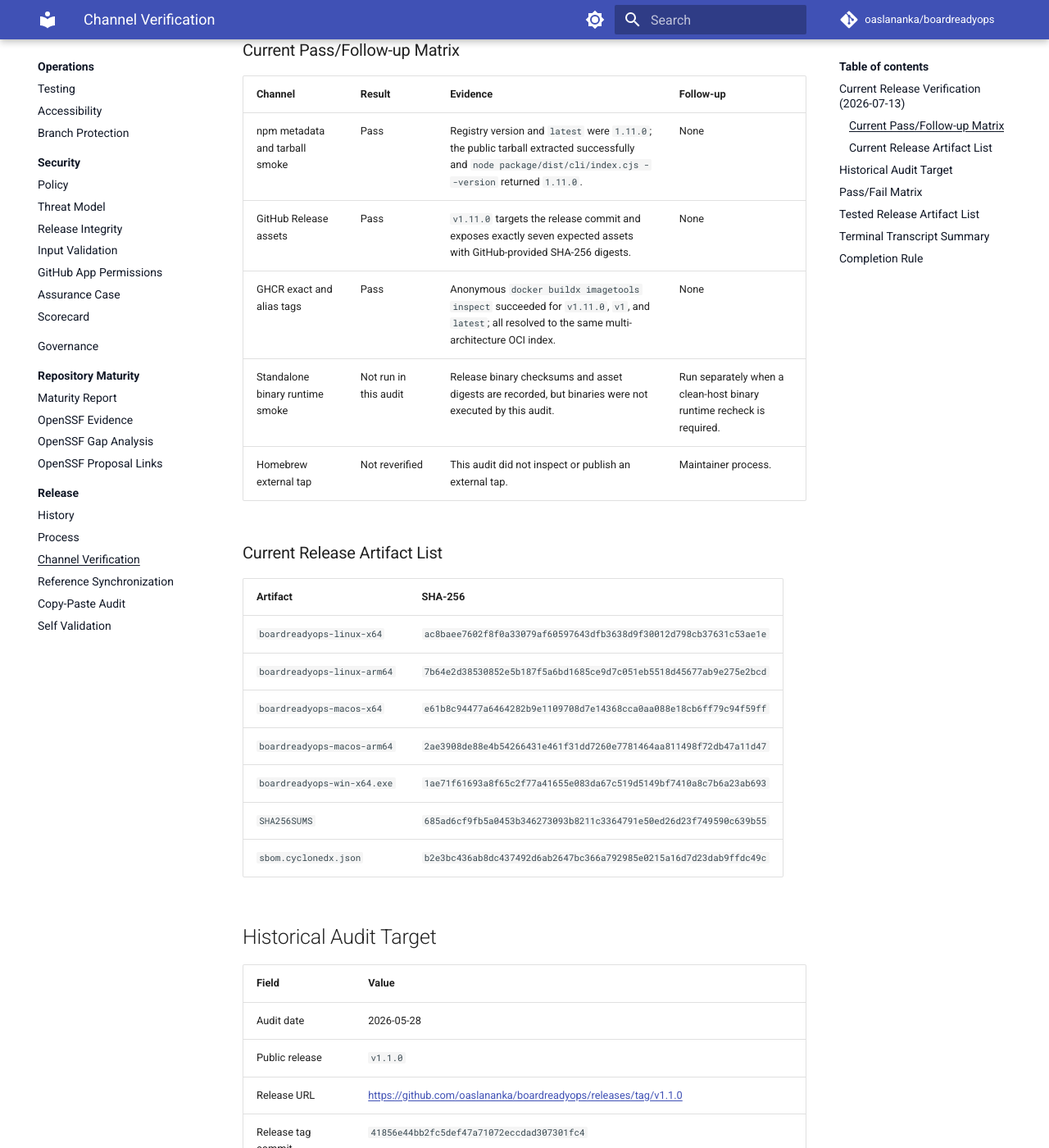
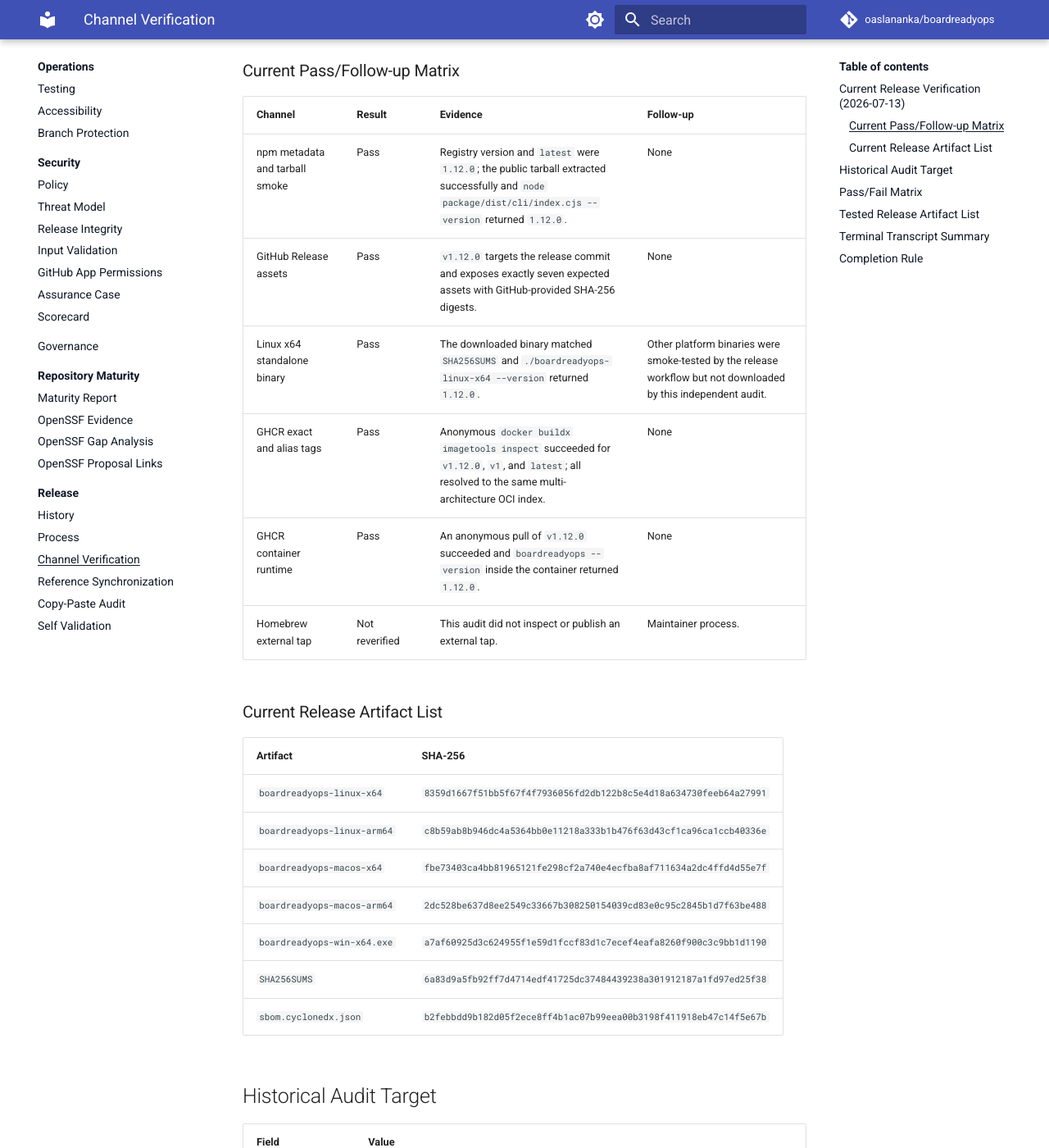
Before and after one commit to renovate-bot/oaslananka-_-boardreadyops, an MkDocs documentation site: the page built from docs/release/channel-verification.md, in a window 1280 px wide and 1400 px high, scrolled down 1410 px. Shown: the whole window at 82% size. Built offline with MkDocs 1.6.1 and Material for MkDocs 9.7.7, drawn with Linux system fonts in a browser that asks for light colours; comment, search, counter and statistics services are not loaded; the version menu is left out; some of the changed text lies outside the part shown.

Commit message:
docs(release): record 1.12.0 channel verification (#176)

```diff
--- a/docs/release/channel-verification.md
+++ b/docs/release/channel-verification.md
@@ -5,52 +5,54 @@
 release process so every unsupported public channel has a concrete follow-up
 issue before completion is claimed.
 
-> **Current status:** The latest public release is `boardreadyops@1.11.0` on npm
-> and the `v1.11.0` GitHub Release. On 2026-07-13, npm metadata and a
-> clean tarball CLI smoke, GitHub Release asset publication, and anonymous
-> GHCR `v1.11.0`/`v1`/`latest` manifest access were verified. The historical
-> `v1.1.0` audit remains below for traceability.
+> **Current status:** The latest public release is `boardreadyops@1.12.0` on npm
+> and the `v1.12.0` GitHub Release. On 2026-07-13, npm metadata and a
+> clean tarball CLI smoke, GitHub Release asset publication, Linux x64 binary
+> checksum/runtime, and anonymous GHCR `v1.12.0`/`v1`/`latest` manifest and
+> container runtime access were verified. The historical `v1.1.0` audit remains
+> below for traceability.
 
 ## Current Release Verification (2026-07-13)
 
 | Field | Value |
 | --- | --- |
-| Public release | `v1.11.0` |
-| Release tag commit | `bc2030e5bc1cb5b97c1f81a758e7fbc81aa5e259` |
-| npm package | `boardreadyops@1.11.0` (`latest`) |
-| npm integrity | `sha512-TdTUCmOJUDX3lscppU5lDjsum03PhIAfspbhzpEuaXFfCUCtNfhY8vGhKbf62KfWDsfFg7QRgEl8Jz9vOk6O1A==` |
-| npm shasum | `00c4485fe7892eab19594103a38321ca66ec2e75` |
+| Public release | `v1.12.0` |
+| Release tag commit | `b9c22382638724778d0fa8bcbaab2c47665f5f67` |
+| npm package | `boardreadyops@1.12.0` (`latest`) |
+| npm integrity | `sha512-1teqYXjJwWK8p+xcMah1+fJ3uVLV9jPhgupR45x87XwsxXmZ/goe8zu5Ghw3EFV6+xMzqaIufWwR02cO6b/OCw==` |
+| npm shasum | `383c4fb3c4ab8474853e2a9c80aab05270490e03` |
 | npm engines | `^22.14.0 || ^24.0.0` |
 | GitHub Release | Published 2026-07-13; non-draft and non-prerelease |
 | GitHub Release assets | Seven assets: five platform binaries, `SHA256SUMS`, and `sbom.cyclonedx.json` |
-| `SHA256SUMS` digest | `sha256:685ad6cf9fb5a0453b346273093b8211c3364791e50ed26d23f749590c639b55` |
-| `sbom.cyclonedx.json` digest | `sha256:b2e3bc436ab8dc437492d6ab2647bc366a792985e0215a16d7d23dab9ffdc49c` |
-| Anonymous GHCR index | `sha256:ed4901307bf42bd548de8ca1c8c329f56300bd8eadffc20a6e61cc0b5b9f8e2b` |
-| GHCR exact and aliases | `v1.11.0`, `v1`, and `latest` resolve to the same OCI index digest |
-| GHCR platforms | `linux/amd64` (`sha256:5d6689feff0fdf986510756c1956bd83731362af751dba59167c235f5cbcb268`) and `linux/arm64` (`sha256:df3f6ee89625f5d045ec25f3ee50db1ada3d7d2d5fec674bcf128a0e74d5e330`) |
-| Audit evidence | Temporary public-channel workflow run `29259565432` |
+| `SHA256SUMS` digest | `sha256:6a83d9a5fb92ff7d4714edf41725dc37484439238a301912187a1fd97ed25f38` |
+| `sbom.cyclonedx.json` digest | `sha256:b2febbdd9b182d05f2ece8ff4b1ac07b99eea00b3198f411918eb47c14f5e67b` |
+| Anonymous GHCR index | `sha256:dd3dda38785c3a1c79bc9e848946d575dd397c3b1c16fef5ac09f1b674fe3b4e` |
+| GHCR exact and aliases | `v1.12.0`, `v1`, and `latest` resolve to the same OCI index digest |
+| GHCR platforms | `linux/amd64` (`sha256:740be2e6da9beb9948a0ee9a28fc7c3c5af0ac3e3b79fd4ca99abc254d22c6ad`) and `linux/arm64` (`sha256:15d2f28c865b67825286c260d3066748443431dc819b9fd48b9d1f75fb00e266`) |
+| Audit evidence | Temporary public-channel workflow run `29265858497` |
 
 ### Current Pass/Follow-up Matrix
 
 | Channel | Result | Evidence | Follow-up |
 | --- | --- | --- | --- |
-| npm metadata and tarball smoke | Pass | Registry version and `latest` were `1.11.0`; the public tarball extracted successfully and `node package/dist/cli/index.cjs --version` returned `1.11.0`. | None |
-| GitHub Release assets | Pass | `v1.11.0` targets the release commit and exposes exactly seven expected assets with GitHub-provided SHA-256 digests. | None |
-| GHCR exact and alias tags | Pass | Anonymous `docker buildx imagetools inspect` succeeded for `v1.11.0`, `v1`, and `latest`; all resolved to the same multi-architecture OCI index. | None |
-| Standalone binary runtime smoke | Not run in this audit | Release binary checksums and asset digests are recorded, but binaries were not executed by this audit. | Run separately when a clean-host binary runtime recheck is required. |
+| npm metadata and tarball smoke | Pass | Registry version and `latest` were `1.12.0`; the public tarball extracted successfully and `node package/dist/cli/index.cjs --version` returned `1.12.0`. | None |
+| GitHub Release assets | Pass | `v1.12.0` targets the release commit and exposes exactly seven expected assets with GitHub-provided SHA-256 digests. | None |
+| Linux x64 standalone binary | Pass | The downloaded binary matched `SHA256SUMS` and `./boardreadyops-linux-x64 --version` returned `1.12.0`. | Other platform binaries were smoke-tested by the release workflow but not downloaded by this independent audit. |
+| GHCR exact and alias tags | Pass | Anonymous `docker buildx imagetools inspect` succeeded for `v1.12.0`, `v1`, and `latest`; all resolved to the same multi-architecture OCI index. | None |
+| GHCR container runtime | Pass | An anonymous pull of `v1.12.0` succeeded and `boardreadyops --version` inside the container returned `1.12.0`. | None |
 | Homebrew external tap | Not reverified | This audit did not inspect or publish an external tap. | Maintainer process. |
 
 ### Current Release Artifact List
 
 | Artifact | SHA-256 |
 | --- | --- |
-| `boardreadyops-linux-x64` | `ac8baee7602f8f0a33079af60597643dfb3638d9f30012d798cb37631c53ae1e` |
-| `boardreadyops-linux-arm64` | `7b64e2d38530852e5b187f5a6bd1685ce9d7c051eb5518d45677ab9e275e2bcd` |
-| `boardreadyops-macos-x64` | `e61b8c94477a6464282b9e1109708d7e14368cca0aa088e18cb6ff79c94f59ff` |
-| `boardreadyops-macos-arm64` | `2ae3908de88e4b54266431e461f31dd7260e7781464aa811498f72db47a11d47` |
-| `boardreadyops-win-x64.exe` | `1ae71f61693a8f65c2f77a41655e083da67c519d5149bf7410a8c7b6a23ab693` |
-| `SHA256SUMS` | `685ad6cf9fb5a0453b346273093b8211c3364791e50ed26d23f749590c639b55` |
-| `sbom.cyclonedx.json` | `b2e3bc436ab8dc437492d6ab2647bc366a792985e0215a16d7d23dab9ffdc49c` |
+| `boardreadyops-linux-x64` | `8359d1667f51bb5f67f4f7936056fd2db122b8c5e4d18a634730feeb64a27991` |
+| `boardreadyops-linux-arm64` | `c8b59ab8b946dc4a5364bb0e11218a333b1b476f63d43cf1ca96ca1ccb40336e` |
+| `boardreadyops-macos-x64` | `fbe73403ca4bb81965121fe298cf2a740e4ecfba8af711634a2dc4ffd4d55e7f` |
+| `boardreadyops-macos-arm64` | `2dc528be637d8ee2549c33667b308250154039cd83e0c95c2845b1d7f63be488` |
+| `boardreadyops-win-x64.exe` | `a7af60925d3c624955f1e59d1fccf83d1c7ecef4eafa8260f900c3c9bb1d1190` |
+| `SHA256SUMS` | `6a83d9a5fb92ff7d4714edf41725dc37484439238a301912187a1fd97ed25f38` |
+| `sbom.cyclonedx.json` | `b2febbdd9b182d05f2ece8ff4b1ac07b99eea00b3198f411918eb47c14f5e67b` |
 
 ## Historical Audit Target
 
@@ -155,10 +157,12 @@
 
 ## Completion Rule
 
-npm metadata and clean-tarball CLI smoke, GitHub Release asset publication
-and digests, and anonymous GHCR manifest access for `v1.11.0`, `v1`, and
-`latest` are verified as of 2026-07-13. All three image tags resolve to
-`sha256:ed4901307bf42bd548de8ca1c8c329f56300bd8eadffc20a6e61cc0b5b9f8e2b`.
-Standalone binary runtime and external Homebrew tap checks were not rerun in
-this audit and must not be inferred from the channel results above. The
+npm metadata and clean-tarball CLI smoke, GitHub Release asset publication and
+digests, Linux x64 standalone binary checksum/runtime, and anonymous GHCR
+manifest and container runtime access for `v1.12.0`, `v1`, and `latest` are
+verified as of 2026-07-13. All three image tags resolve to
+`sha256:dd3dda38785c3a1c79bc9e848946d575dd397c3b1c16fef5ac09f1b674fe3b4e`.
+Other standalone platform binaries were exercised by the release workflow but
+were not independently downloaded in this audit. The external Homebrew tap was
+not reverified and must not be inferred from the channel results above. The
 `kicad-plugin/` directory was retired from main in commit `68e21df`.
```
